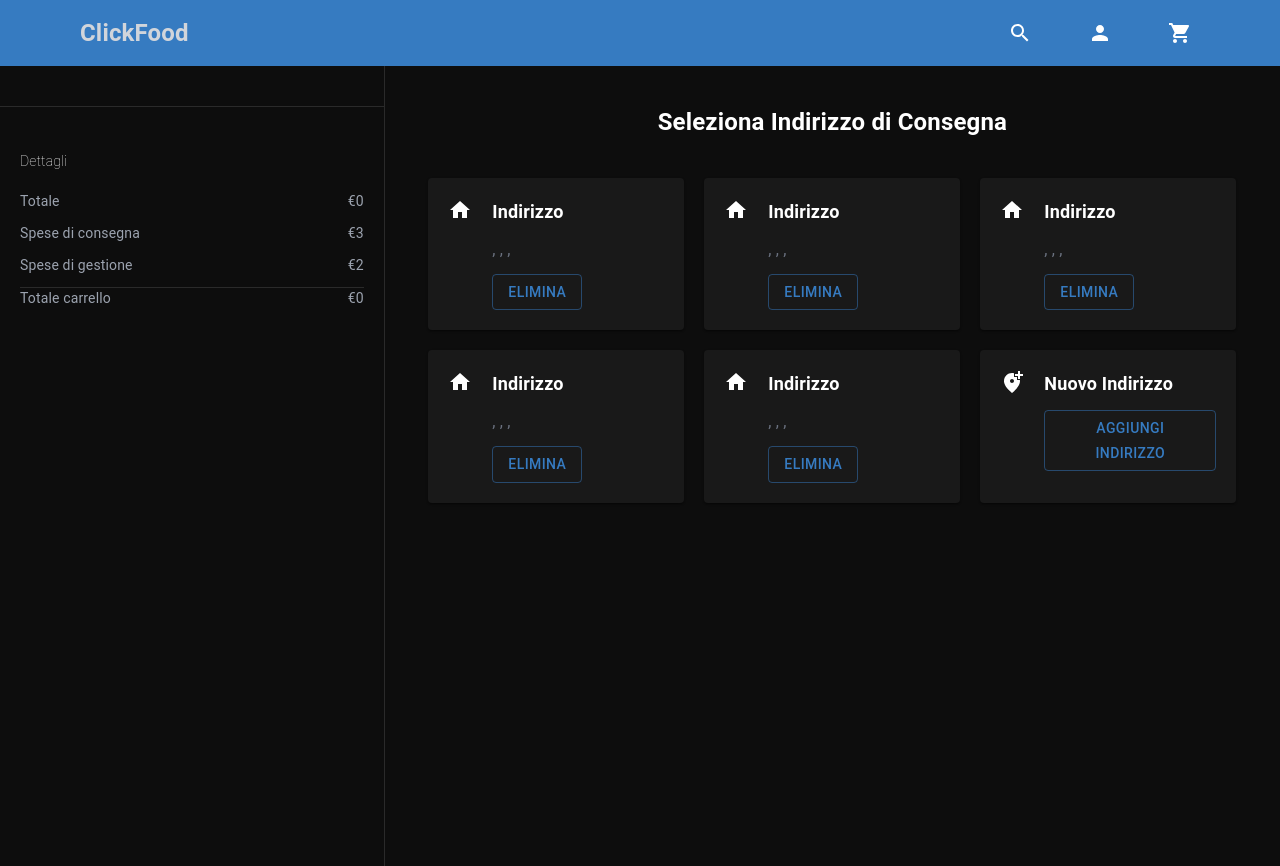
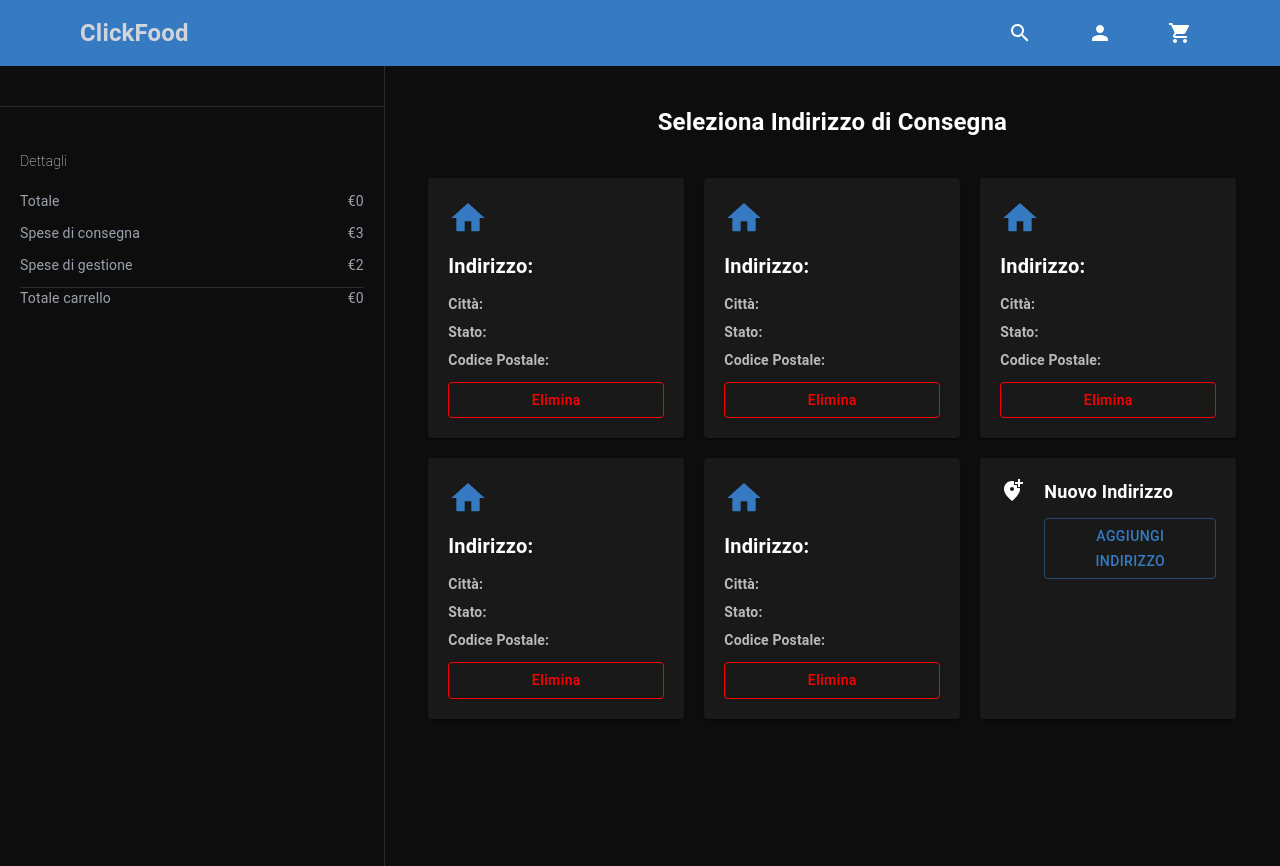
Before and after one commit to luca-vigano/CapstoneFoodDelivery, a React (Create React App) app: page /cart in a window 1280 px wide. Built offline with nearby package versions, Linux system fonts and the light colour scheme.

Commit message:
fix addres delete and card's color

```diff
--- a/src/component/Cart/AddressCard.jsx
+++ b/src/component/Cart/AddressCard.jsx
@@ -1,21 +1,50 @@
 import React from "react";
 import HomeIcon from "@mui/icons-material/Home";
-import { Button, Card } from "@mui/material";
+import { Button, Card, Grid2, Typography } from "@mui/material";
 
 const AddressCard = ({ item, showButton, handleSelectAddress }) => {
   return (
-    <Card className="flex gap-5 w-64 p-5">
-      <HomeIcon />
-      <div className="space-y-3 text-gray-500">
-        <h1 className="font-semibold text-lg text-white">Indirizzo</h1>
-        <p>
-          {item.streetAddress}, {item.city}, {item.state}, {item.pincode}
-        </p>
+    <Card className="flex flex-col gap-3 p-5 w-64 shadow-lg rounded-md">
+      <HomeIcon color="primary" sx={{ fontSize: 40 }} />
+      <div className="space-y-3">
+        <Typography variant="h6" className="font-semibold">
+          <strong>Indirizzo:</strong> {item.streetAddress}
+        </Typography>
+
+        <Grid2 container spacing={1}>
+          <Grid2 size={{ xs: 12 }}>
+            <Typography variant="body2" color="textSecondary">
+              <strong>Città:</strong> {item.city}
+            </Typography>
+          </Grid2>
+          <Grid2 size={{ xs: 12 }}>
+            <Typography variant="body2" color="textSecondary">
+              <strong>Stato:</strong> {item.state}
+            </Typography>
+          </Grid2>
+          <Grid2 size={{ xs: 12 }}>
+            <Typography variant="body2" color="textSecondary">
+              <strong>Codice Postale:</strong> {item.postalCode}
+            </Typography>
+          </Grid2>
+        </Grid2>
+
         {showButton && (
           <Button
             variant="outlined"
+            color="error"
             fullWidth
             onClick={() => handleSelectAddress(item.id)}
+            sx={{
+              marginTop: 2,
+              textTransform: "none",
+              borderColor: "red",
+              color: "red",
+              "&:hover": {
+                backgroundColor: "red",
+                color: "white",
+              },
+            }}
           >
             Elimina
           </Button>
--- a/src/component/Profile/Address.jsx
+++ b/src/component/Profile/Address.jsx
@@ -1,14 +1,22 @@
 import React, { useEffect } from "react";
 import { useDispatch, useSelector } from "react-redux";
-import { Formik, Form, Field, ErrorMessage } from "formik";
+import { Formik, Form, Field } from "formik";
 import * as Yup from "yup";
-import { Button, Modal, Box, TextField, Card, Grid2 } from "@mui/material";
+import {
+  Button,
+  Modal,
+  Box,
+  TextField,
+  Card,
+  Grid2,
+  Typography,
+} from "@mui/material";
 import AddLocationAltIcon from "@mui/icons-material/AddLocationAlt";
 import {
   createAddress,
   deleteAddress,
   getUserAddresses,
-} from "../State/Address/Action"; // Import delle action
+} from "../State/Address/Action";
 import AddressCard from "../Cart/AddressCard";
 
 export const style = {
@@ -54,8 +62,10 @@ const Address = () => {
   const handleClose = () => setOpen(false);
 
   const handleDeleteAddress = (id) => {
-    dispatch(deleteAddress({ id, token }));
-    dispatch(getUserAddresses(token));
+    console.log("id delete", id);
+    dispatch(deleteAddress({ id, token })).then(() => {
+      dispatch(getUserAddresses(token));
+    });
   };
 
   useEffect(() => {
@@ -100,16 +110,32 @@ const Address = () => {
                   showButton={true}
                 />
               ))}
-              <Card className="flex gap-5 w-64 p-5">
-                <AddLocationAltIcon />
-                <div className="space-y-3 text-gray-500">
-                  <h1 className="font-semibold text-lg text-white">
+              <Card className="flex flex-col gap-5 p-5 w-64 shadow-lg rounded-md">
+                <AddLocationAltIcon color="primary" sx={{ fontSize: 40 }} />
+                <div className="space-y-3">
+                  <Typography variant="h6" className="font-semibold">
                     Nuovo Indirizzo
-                  </h1>
+                  </Typography>
+
+                  <Typography variant="body2" color="textSecondary">
+                    Aggiungi un nuovo indirizzo al tuo profilo.
+                  </Typography>
+
                   <Button
                     variant="outlined"
+                    color="primary"
                     fullWidth
                     onClick={handleOpenAddressModal}
+                    sx={{
+                      marginTop: 2,
+                      textTransform: "none",
+                      borderColor: "primary",
+                      color: "primary",
+                      "&:hover": {
+                        backgroundColor: "primary",
+                        color: "white",
+                      },
+                    }}
                   >
                     Aggiungi Indirizzo
                   </Button>
--- a/src/component/State/Address/Action.js
+++ b/src/component/State/Address/Action.js
@@ -47,9 +47,11 @@ export const getUserAddresses = (token) => {
   };
 };
 
-export const deleteAddress = (id, token) => {
+export const deleteAddress = ({ id, token }) => {
   return async (dispatch) => {
     dispatch({ type: DELETE_ADDRESS_REQUEST });
+    console.log("id fetch", id);
+    console.log("token fetch", token);
     try {
       await api.delete(`/api/addresses/${id}`, {
         headers: {
--- a/src/component/State/Address/Reducer.js
+++ b/src/component/State/Address/Reducer.js
@@ -23,7 +23,6 @@ export const addressReducer = (state = initialState, { type, payload }) => {
     case DELETE_ADDRESS_REQUEST:
       return {
         ...state,
-        loading: true,
         error: null,
       };
 
```
